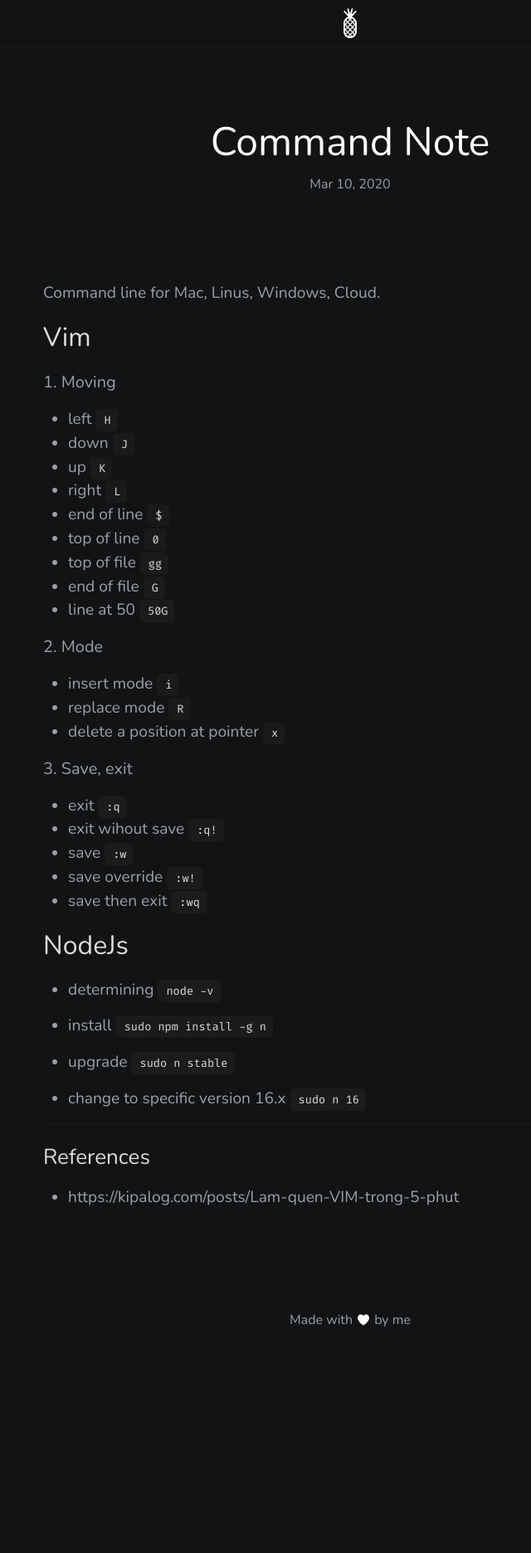
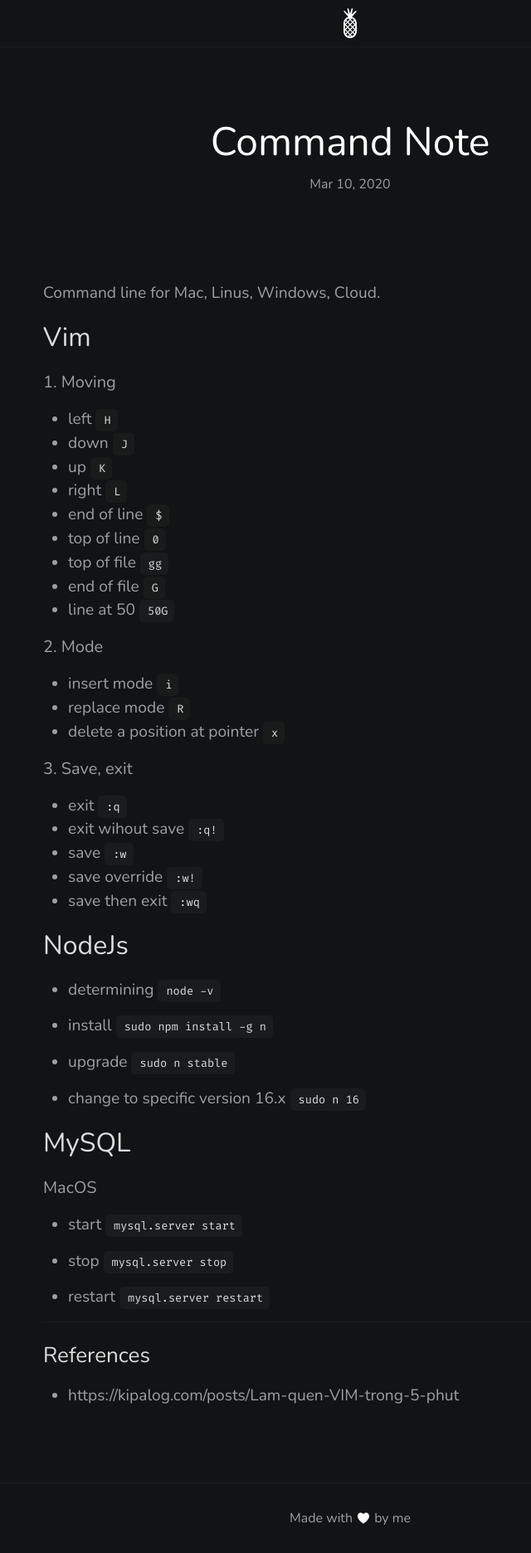
Before and after one commit to duycs/duycs.github.io, a Jekyll site: the page built from _posts/2020-03-10-command-line.markdown, in a window 1280 px wide. Shown: the whole page at 83% size, without its empty margins (218-858 px from the left). Built offline with Jekyll 4.4.1, drawn with Linux system fonts in a browser that asks for light colours; before the commit the page ends 1633 px from its top, so only the background shows below that.

Commit message:
Update 2020-03-10-command-line.markdown

````diff
--- a/_posts/2020-03-10-command-line.markdown
+++ b/_posts/2020-03-10-command-line.markdown
@@ -66,6 +66,16 @@ Command line for Mac, Linus, Windows, Cloud.
 - change to specific version 16.x
 ```sudo n 16```
 
+## MySQL
+#### MacOS
+- start
+```mysql.server start```
+
+- stop
+```mysql.server stop```
+
+- restart
+```mysql.server restart```
 
 
 ---
````
